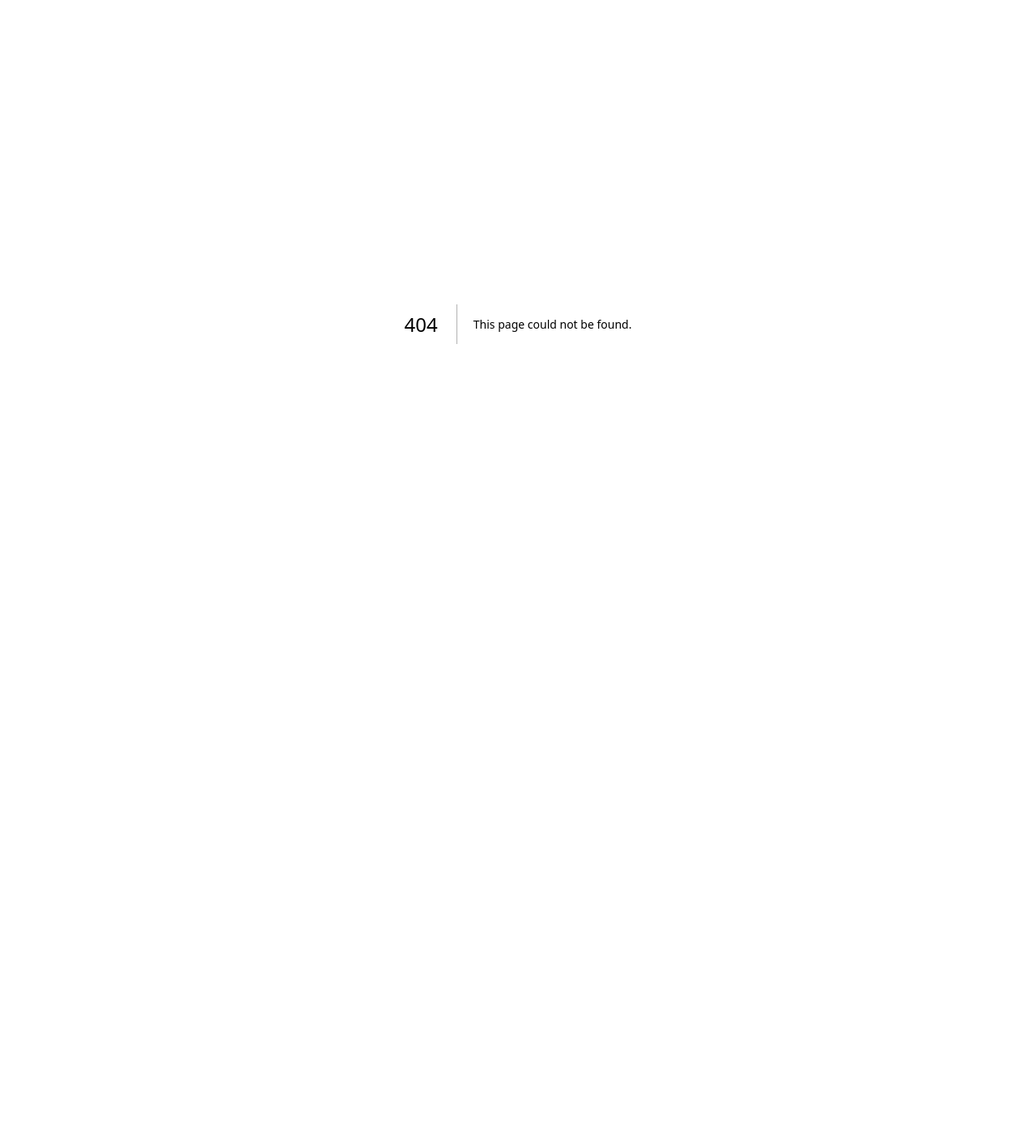
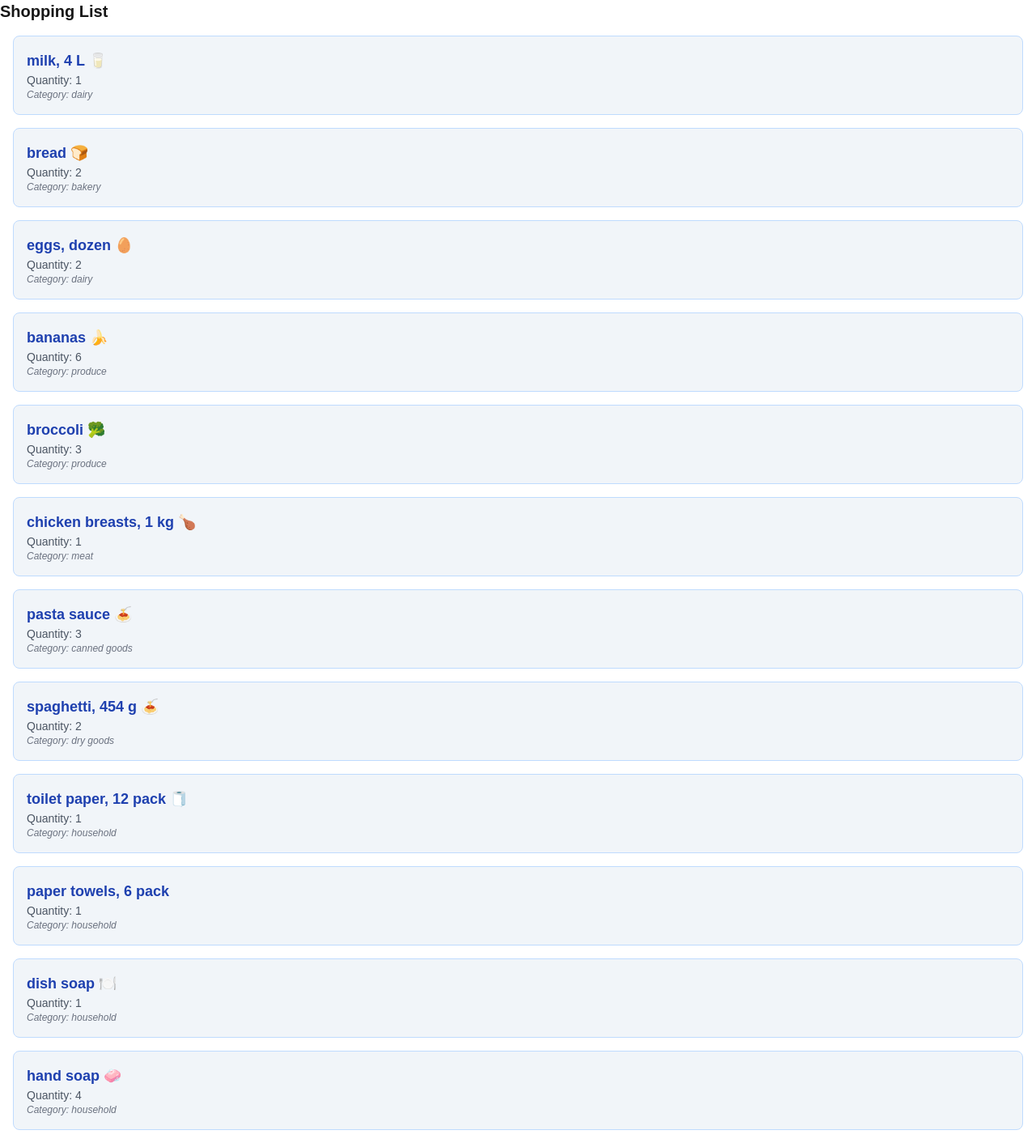
Before and after one commit to Nolelle/cprg306-assignments, a Next.js app: page /week-3 in a window 1280 px wide. Before the commit this address had no page. Shown: the whole page at 81% size. Before the commit the page ends 800 px from the top, so only its background shows below. Built offline with nearby package versions, Linux system fonts and the light colour scheme.

Commit message:
finish assignment 3 changed metadata title in layout to shopping list

```diff
--- a/app/layout.js
+++ b/app/layout.js
@@ -13,8 +13,8 @@ const geistMono = localFont({
 });
 
 export const metadata = {
-  title: "Create Next App",
-  description: "Generated by create next app",
+  title: "Shopping App ",
+  description: "CPRG 307 Assignment Work",
 };
 
 export default function RootLayout({ children }) {
--- a/app/page.js
+++ b/app/page.js
@@ -4,7 +4,8 @@ export default function Home() {
   return (
     <main>
   <h1>CPRG 306: Web Development 2 - Assignments</h1>
-    <Link href = "/week-2">Student Info</Link>
+    <Link href = "/week-2">week 2 <br/></Link>
+    <Link href = "/week-3">week 3</Link>
     </main>
   );
 }
--- /dev/null
+++ b/app/week-3/item-list.js
@@ -0,0 +1,96 @@
+import Item from "./item";
+
+
+export default function ItemList() {
+    const item1 = {
+      name: "milk, 4 L 🥛",
+      quantity: 1,
+      category: "dairy",
+    };
+
+    const item2 = {
+      name: "bread 🍞",
+      quantity: 2,
+      category: "bakery",
+    };
+
+    const item3 = {
+      name: "eggs, dozen 🥚",
+      quantity: 2,
+      category: "dairy",
+    };
+
+    const item4 = {
+      name: "bananas 🍌",
+      quantity: 6,
+      category: "produce",
+    };
+
+    const item5 = {
+      name: "broccoli 🥦",
+      quantity: 3,
+      category: "produce",
+    };
+
+    const item6 = {
+      name: "chicken breasts, 1 kg 🍗",
+      quantity: 1,
+      category: "meat",
+    };
+
+    const item7 = {
+      name: "pasta sauce 🍝",
+      quantity: 3,
+      category: "canned goods",
+    };
+
+    const item8 = {
+      name: "spaghetti, 454 g 🍝",
+      quantity: 2,
+      category: "dry goods",
+    };
+
+    const item9 = {
+      name: "toilet paper, 12 pack 🧻",
+      quantity: 1,
+      category: "household",
+    };
+
+    const item10 = {
+      name: "paper towels, 6 pack",
+      quantity: 1,
+      category: "household",
+    };
+
+    const item11 = {
+      name: "dish soap 🍽️",
+      quantity: 1,
+      category: "household",
+    };
+
+    const item12 = {
+      name: "hand soap 🧼",
+      quantity: 4,
+      category: "household",
+    };
+
+    return(
+      <main className="p-4">
+      <ul className="space-y-4">
+          <Item name={item1.name} quantity={item1.quantity} category={item1.category} />
+          <Item name={item2.name} quantity={item2.quantity} category={item2.category} />
+          <Item name={item3.name} quantity={item3.quantity} category={item3.category} />
+          <Item name={item4.name} quantity={item4.quantity} category={item4.category} />
+          <Item name={item5.name} quantity={item5.quantity} category={item5.category} />
+          <Item name={item6.name} quantity={item6.quantity} category={item6.category} />
+          <Item name={item7.name} quantity={item7.quantity} category={item7.category} />
+          <Item name={item8.name} quantity={item8.quantity} category={item8.category} />
+          <Item name={item9.name} quantity={item9.quantity} category={item9.category} />
+          <Item name={item10.name} quantity={item10.quantity} category={item10.category} />
+          <Item name={item11.name} quantity={item11.quantity} category={item11.category} />
+          <Item name={item12.name} quantity={item12.quantity} category={item12.category} />
+      </ul>
+        </main>
+    )
+
+}
--- /dev/null
+++ b/app/week-3/item.js
@@ -0,0 +1,12 @@
+export default function Item({name, quantity, category}) {
+    return (
+        <main>
+            <li className="p-4 bg-slate-100 border border-blue-200 rounded-lg text-left">
+                <div className="text-lg font-bold text-blue-800">{name}</div>
+                <div className="text-sm font-normal text-gray-600">Quantity: {quantity}</div>
+                <div className="text-xs font-thin text-gray-500 italic">Category: {category}</div>
+            </li>
+        </main>
+    )
+
+}
--- /dev/null
+++ b/app/week-3/page.js
@@ -0,0 +1,11 @@
+import ItemList from "./item-list";
+
+export default function Page() {
+    return (
+        <main>
+            <h1 className = "font-bold text-xl">Shopping List</h1>
+            <ItemList/>
+        </main>
+    )
+
+}
```
